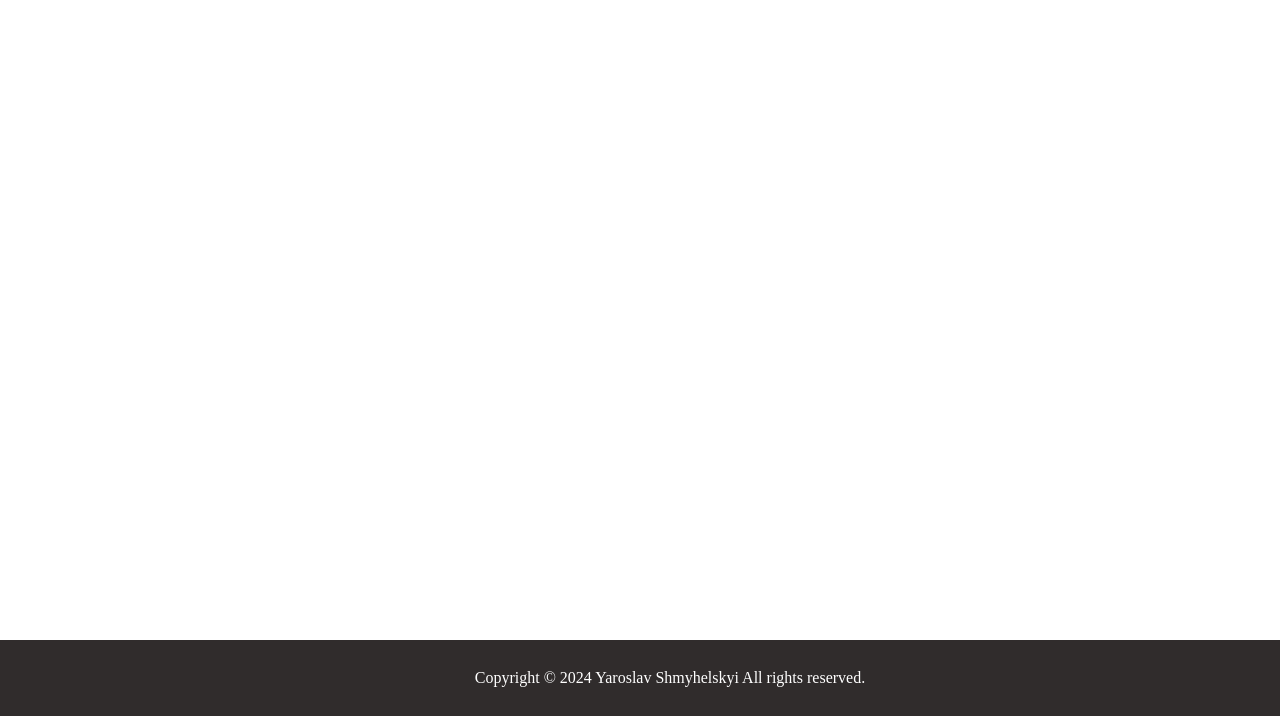
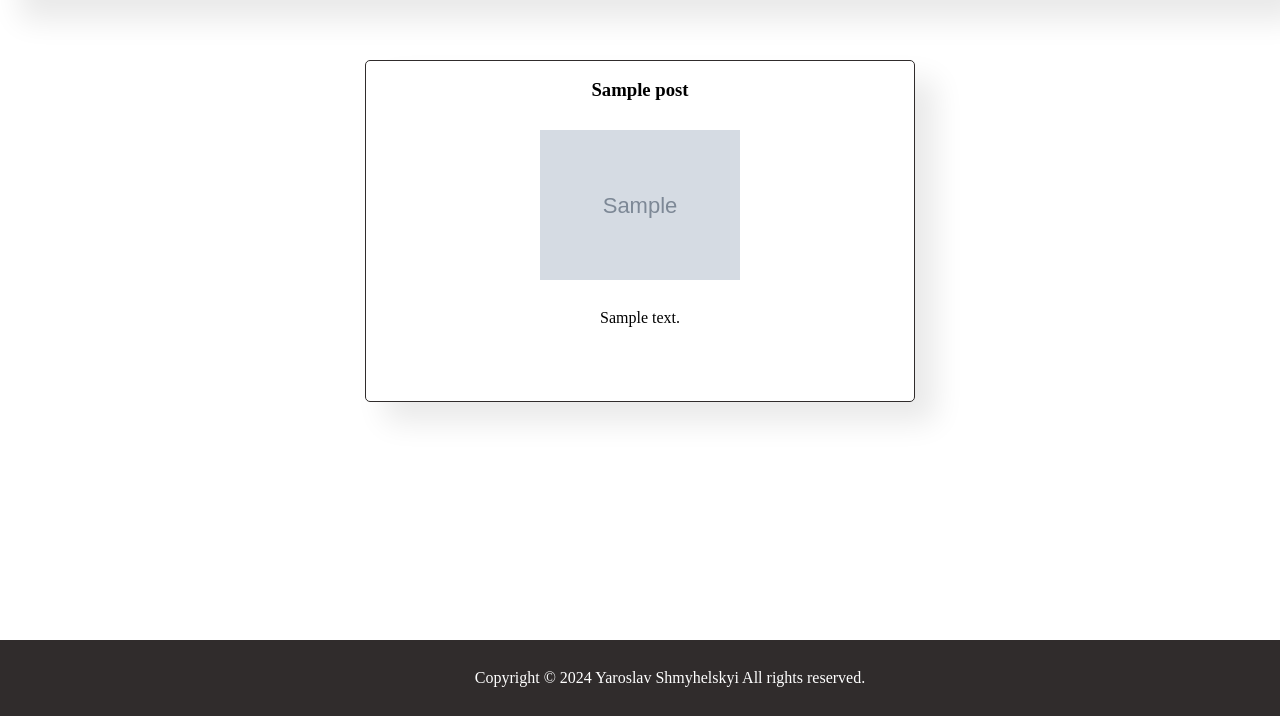
Before and after one commit to YaroslawShmygelski/PythonLab_HomeWork, a Django app: page / in a window 1280 px wide. Shown: the part 84-800 px from the top of the page. Run offline with Django 5.2, Linux system fonts and the light colour scheme; tables that the repository leaves empty hold one stand-in row (values such as "Sample post"); grey boxes marked "Sample" are stand-in pictures.

Commit message:
Created and styled home page with Posts displayed

```diff
--- a/Django_HomeWork/home_work/blog/templates/blog/home.html
+++ b/Django_HomeWork/home_work/blog/templates/blog/home.html
@@ -1,4 +1,4 @@
-{%extends 'base.html' %}
+{% extends 'base.html' %}
 {% load static %}
 <!DOCTYPE html>
 <html lang="en">
@@ -7,7 +7,26 @@
     <title>Title</title>
 </head>
 <body>
-{%block content %}
+{% block content %}
+    <div id="posts-field">
+        {% for post in posts %}
+            <div class="post-object">
+                <div class="post-title">
+                    <h3>{{ post.title }}</h3>
+                </div>
+                <div class="post-image-field">
+                    {% if post.photo %}
+                        <img src="{{ post.photo.url }}">
+                    {% else %}
+                        <img src="{% static 'images/no-image.jpg' %}">
+                    {% endif %}
+                </div>
+                <div class="post-content">
+                    <p>{{ post.content }}</p>
+                </div>
+            </div>
+        {% endfor %}
+    </div>
 {% endblock %}
 </body>
 </html>
--- a/Django_HomeWork/home_work/blog/urls.py
+++ b/Django_HomeWork/home_work/blog/urls.py
@@ -4,5 +4,5 @@ from . import views
 app_name = "blog"
 
 urlpatterns = [
-    path('', views.index, name='home')
+    path('', views.HomePageView.as_view(), name='home')
 ]
--- a/Django_HomeWork/home_work/blog/views.py
+++ b/Django_HomeWork/home_work/blog/views.py
@@ -1,7 +1,14 @@
 from django.shortcuts import render
+from django.utils import timezone
+from django.views.generic import DetailView
+from django.views.generic.list import ListView
+
+from .models import Post
 
 
 # Create your views here.
 
-def index(request):
-    return render(request, template_name='blog/home.html')
+class HomePageView(ListView):
+    model = Post
+    context_object_name = 'posts'
+    template_name = 'blog/home.html'
--- a/Django_HomeWork/home_work/static/css/style.css
+++ b/Django_HomeWork/home_work/static/css/style.css
@@ -371,20 +371,25 @@ time, mark, audio, video {
     border: 0;
     vertical-align: baseline;
 }
+
 /* HTML5 display-role reset for older browsers */
 article, aside, details, figcaption, figure,
 footer, header, hgroup, main, menu, nav, section {
     display: block;
 }
+
 body {
     line-height: 1;
 }
+
 ol, ul {
     list-style: none;
 }
+
 blockquote, q {
     quotes: none;
 }
+
 blockquote:before, blockquote:after,
 q:before, q:after {
     content: '';
@@ -401,7 +406,7 @@ table {
     border-spacing: 0;
 }
 
-#header{
+#header {
     display: flex;
     align-items: center;
     justify-content: space-evenly;
@@ -410,10 +415,12 @@ table {
     position: sticky;
     top: 0;
     left: 0;
+    z-index: 1;
+    box-shadow: 20px 20px 30px rgba(0, 0, 0, 0.09);
 }
 
 
-#nav-elements{
+#nav-elements {
     width: 100%;
     display: flex;
     justify-content: space-between;
@@ -421,7 +428,7 @@ table {
     position: relative;
 }
 
-#nav-elements li{
+#nav-elements li {
     list-style: none;
     display: flex;
     padding: 0 15px;
@@ -430,12 +437,13 @@ table {
     font-weight: 600;
 }
 
-#nav-elements li a{
+#nav-elements li a {
     text-decoration: none;
     color: white;
+    transition: 0.2s ease-in-out;
 }
 
-#nav-elements li a:hover{
+#nav-elements li a:hover {
     text-decoration: none;
     color: #302c2c;
 }
@@ -452,10 +460,75 @@ table {
     text-align: center;
 }
 
-#footer .copyright{
+#footer .copyright {
     width: 100%;
     text-align: center;
     padding: 0;
     bottom: 0;
+}
 
+#posts-field {
+    position: relative;
+    justify-content: space-evenly;
+    flex-wrap: wrap;
+    align-items: flex-start;
+    display: flex;
+    padding: 30px;
+    padding-bottom: 100px;
 }
+
+.post-object {
+    padding: 20px 30px;
+    border-radius: 5px;
+    border: 1px solid #302c2c;
+    display: flex;
+    flex-direction: column;
+    align-items: center;
+    width: 40%;
+    height: 300px;
+    margin: 30px 30px;
+    box-shadow: 20px 20px 30px rgba(0, 0, 0, 0.09);
+    cursor: pointer;
+    min-height: 150px;
+    transition: 0.2s ease-in-out;
+}
+
+.post-object:hover {
+    box-shadow: 20px 20px 30px rgba(0, 0, 0, 0.25);
+}
+
+.post-object .post-title {
+    width: 100%;
+    text-align: center;
+    padding: 0 10px 30px 10px;
+}
+
+.post-content {
+    width: 100%;
+    text-align: center;
+    padding: 0 10px 10px 10px;
+    overflow: auto;
+}
+
+.post-image-field {
+    display: grid;
+    width: 200px;
+    height: 150px;
+    margin-bottom: 30px;
+    justify-content: center;
+    align-items: center;
+}
+
+.product-icon, .product-icon img {
+    -webkit-user-select: none; /* Safari */
+    -moz-user-select: none; /* Firefox */
+    -ms-user-select: none; /* Internet Explorer/Edge */
+    user-select: none; /*Standard*/
+}
+
+
+.post-image-field img {
+    width: 100%;
+    height: 100%;
+    object-fit: cover;
+}
```
Also changed, not shown: Django_HomeWork/home_work/static/images/no-image.jpg (added), 1 other file. Lines whose indentation alone changed are shown as unchanged.
